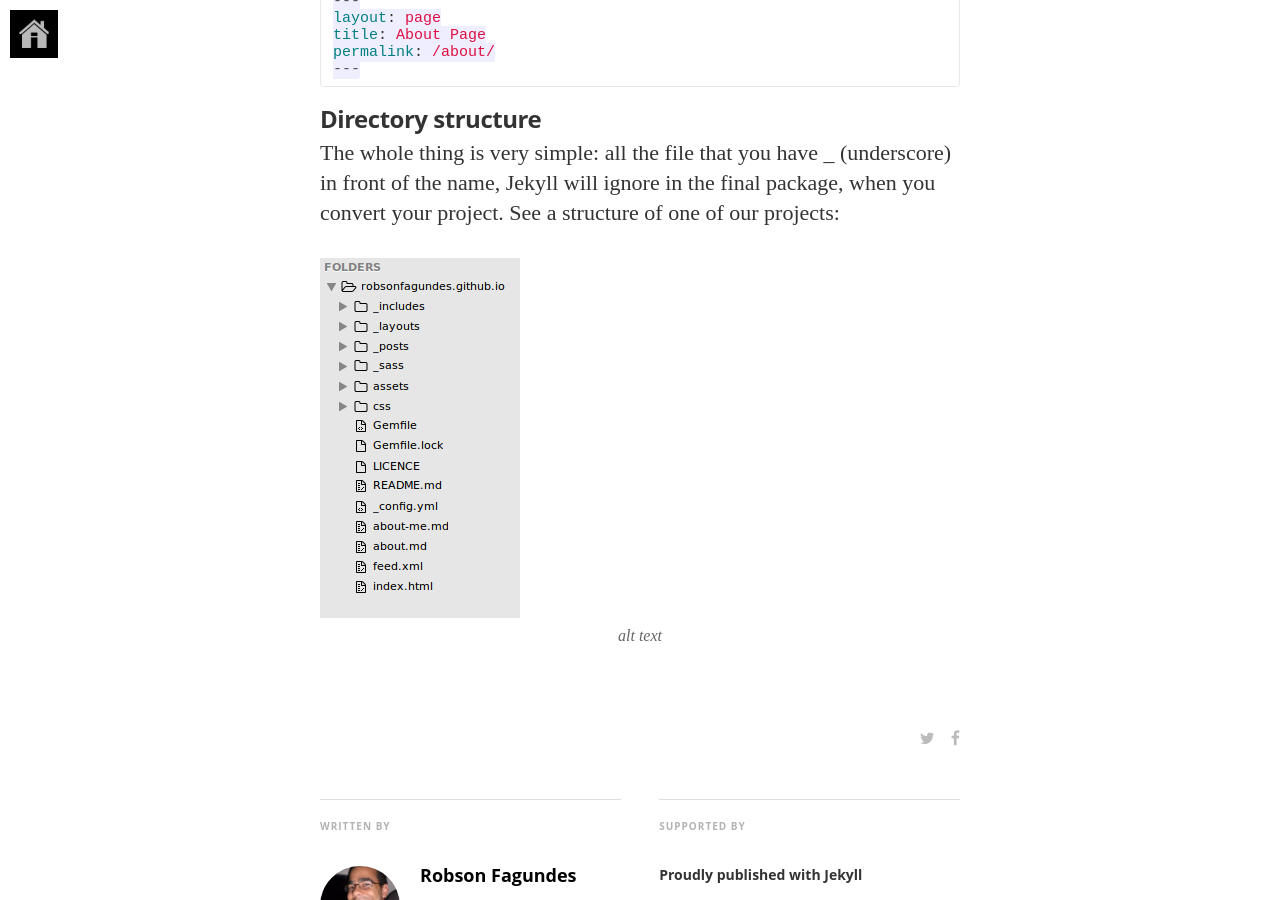
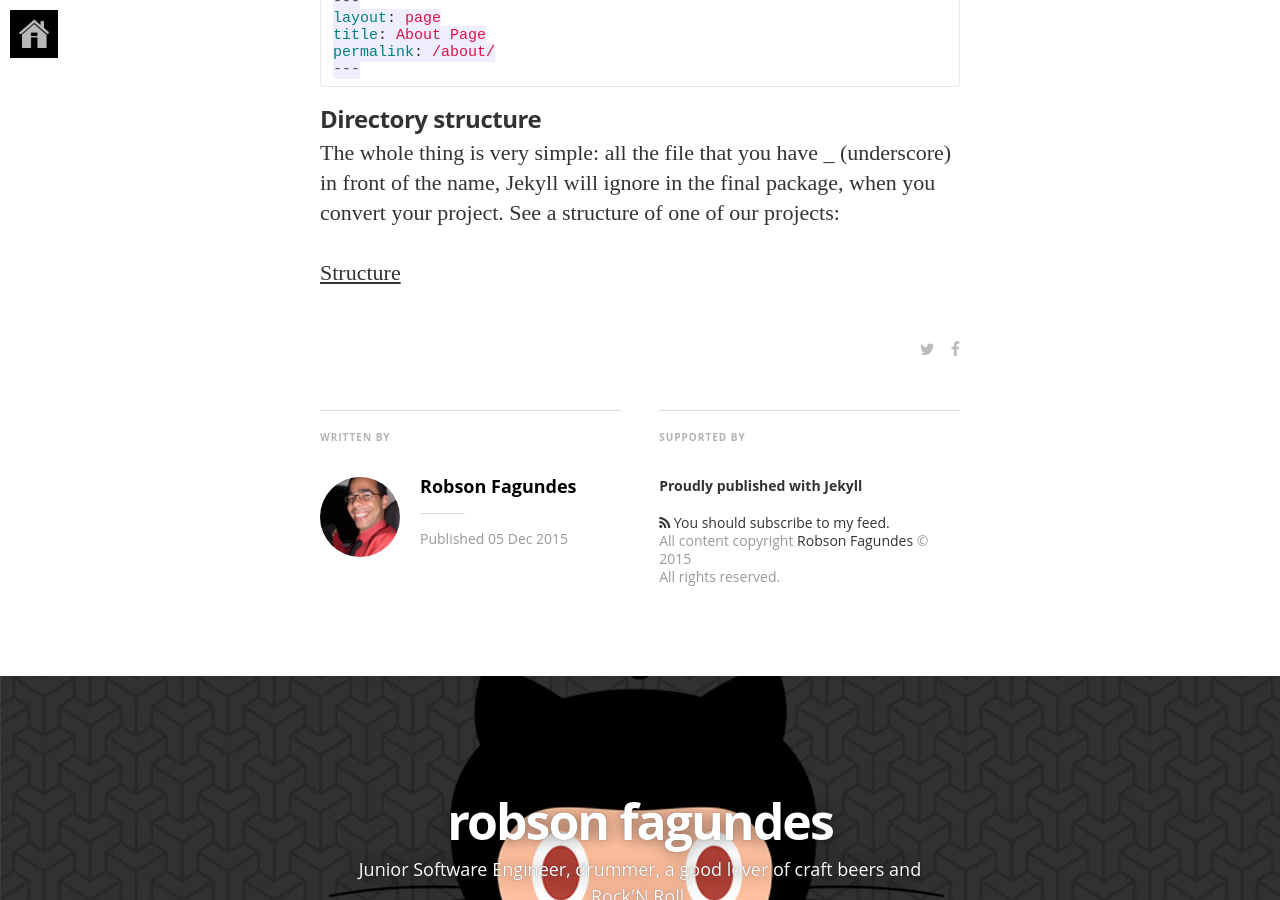
Before and after one commit to robsonfagundes/robsonfagundes.github.io, a Jekyll site: the page built from _posts/2015-12-05-GitHub Pages + Jekyll = [:)].markdown, in a window 1280 px wide and 900 px high, scrolled down 3688 px. Built offline with Jekyll 4.4.1, drawn with Linux system fonts in a browser that asks for light colours; nearby versions of some CDN libraries; some web fonts are replaced; Markdown is read by kramdown in place of the engine named in the settings.

Commit message:
update img post
update img post

```diff
--- a/_posts/2015-12-05-GitHub Pages + Jekyll = [:)].markdown
+++ b/_posts/2015-12-05-GitHub Pages + Jekyll = [:)].markdown
@@ -62,4 +62,4 @@ permalink: /about/
 ####Directory structure
 The whole thing is very simple: all the file that you have _ (underscore) in front of the name, Jekyll will ignore in the final package, when you convert your project. See a structure of one of our projects:
 
-![alt text](https://github.com/robsonfagundes/robsonfagundes.github.io/blob/master/assets/images/structure.png "Directory structure")
+[Structure](https://github.com/robsonfagundes/robsonfagundes.github.io/blob/master/assets/images/structure.png)
```
